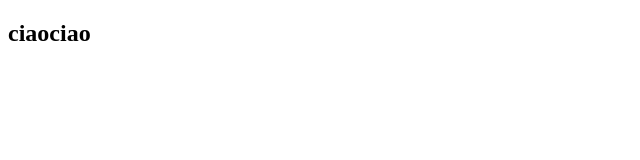
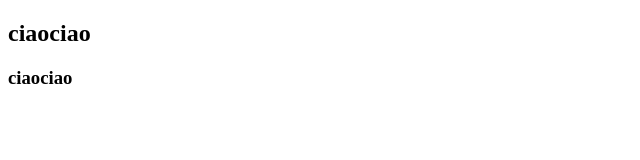
Before and after one commit to PietroFiori91/git-demo, a plain HTML site: page index.html in a window 1280 px wide. Shown: the full height of the page, 0-640 px from the left. Drawn offline with Linux system fonts and the light colour scheme.

Commit message:
aggiunto div in body

```diff
--- a/index.html
+++ b/index.html
@@ -1,12 +1,12 @@
 <!DOCTYPE html>
 <html lang="en">
 <head>
-    <meta charset="UTF-8">
-    <meta http-equiv="X-UA-Compatible" content="IE=edge">
-    <meta name="viewport" content="width=device-width, initial-scale=1.0">
-    <title>Document</title>
+    <title>pmf</title>
 </head>
 <body>
    <h2>ciaociao</h2>
+   <div>
+    <h3>ciaociao</h3>
+   </div>
 </body>
 </html>
```
